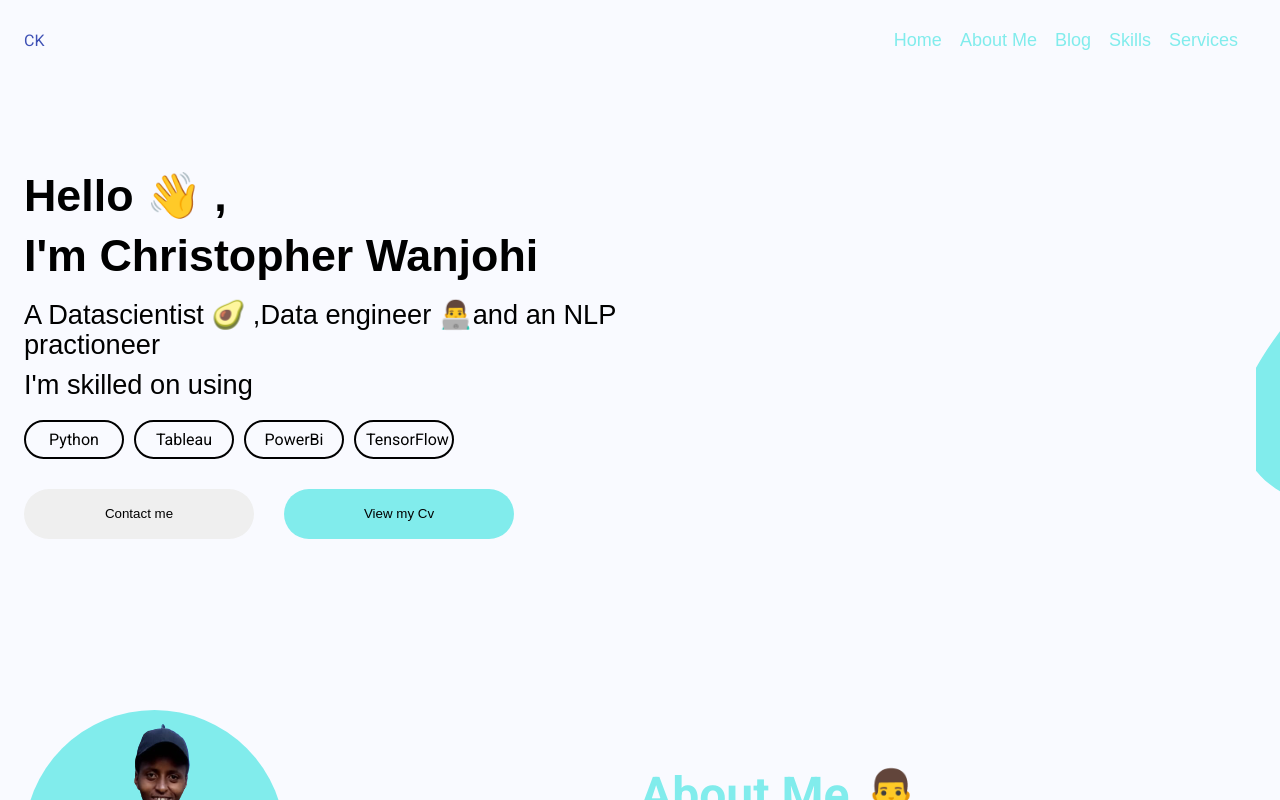
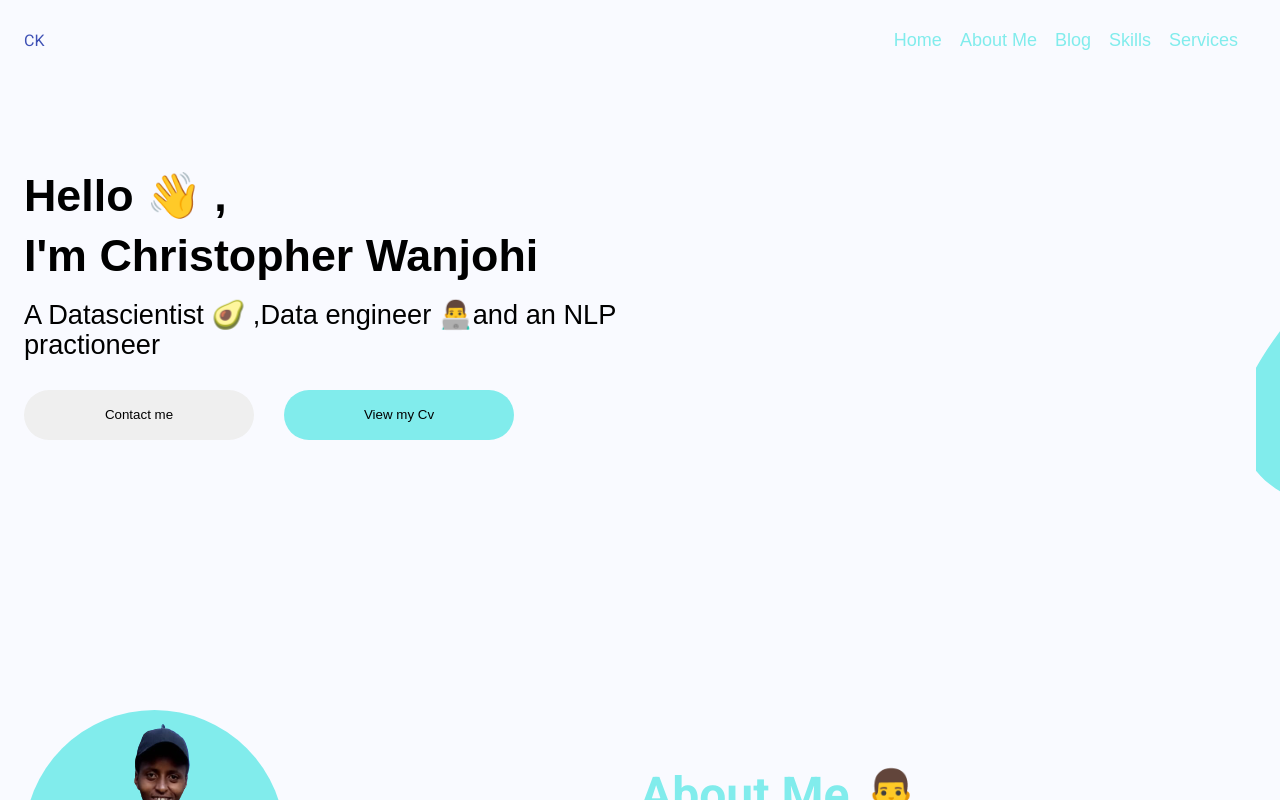
Before and after one commit to joshuandeleva/kreezy, a React (Create React App) app: page / in a window 1280 px wide. Shown: the top 800 px of the page. Built offline with nearby package versions, Linux system fonts and the light colour scheme.

Commit message:
skills-page

```diff
--- a/src/Components/Index.css
+++ b/src/Components/Index.css
@@ -50,30 +50,6 @@
 	.mainContent__navRight {
 		display: none;
 	}
-}
-.myskill-top {
-	margin-top: 10px;
-}
-.myskill-top > p {
-	font-size: 1.7rem;
-	line-height: 30px;
-	font-family: "Robotos", sans-serif;
-	font-weight: 400;
-}
-.skills-display {
-	margin-top: 10px;
-	display: flex;
-}
-.skills-display > span {
-	text-align: center;
-	margin-right: 10px;
-	margin-top: 10px;
-	border: 2px solid black;
-	border-radius: 25px;
-	padding: 8px 10px;
-	width: 100px;
-
-	cursor: pointer;
 }
 .nav-btns {
 	display: flex;
--- a/src/Components/Index.js
+++ b/src/Components/Index.js
@@ -26,15 +26,7 @@ function Index() {
 										A Datascientist 🥑 ,Data engineer 👨‍💻and
 										an NLP practioneer
 									</p>
-									<div className="myskill-top">
-										<p>I'm skilled on using </p>
-										<div className="skills-display">
-											<span>Python</span>
-											<span>Tableau</span>
-											<span>PowerBi</span>
-											<span>TensorFlow</span>
-										</div>
-									</div>
+
 									<div className="nav-btns">
 										<Button class="contact">
 											<Link to="/contact">
@@ -42,7 +34,10 @@ function Index() {
 											</Link>
 										</Button>
 										<Button class="cv">
-											<Link to={Resume} target="_blank">
+											<Link
+												href="../assets/images/Resume.docx"
+												download
+											>
 												View my Cv
 											</Link>
 										</Button>
--- a/src/Components/Projects.css
+++ b/src/Components/Projects.css
@@ -62,7 +62,7 @@
 	.my-project-main-item {
 		display: flex;
 		flex-direction: column;
-		width: 600px;
+		width: 300px;
 		margin-bottom: 10px;
 		height: 400px;
 	}
```
